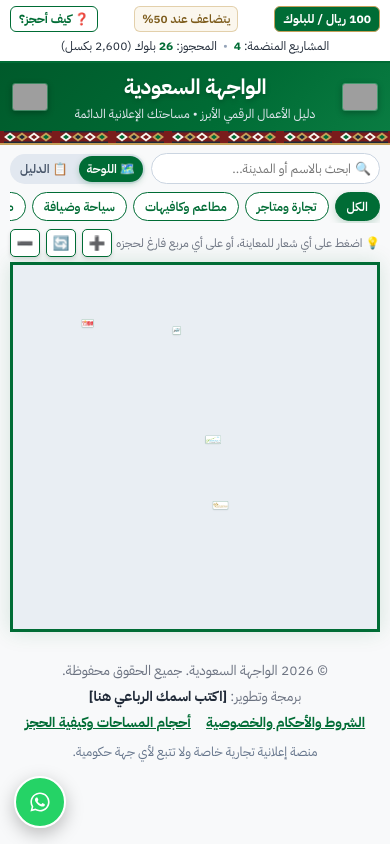
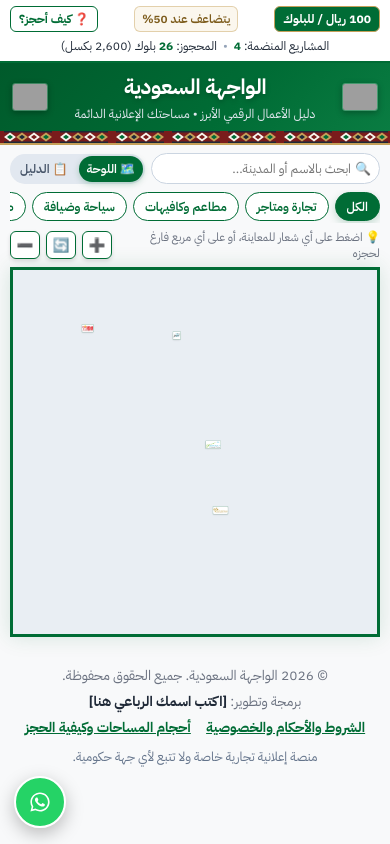
Before and after one commit to boanter17-oss/saudi-business-front, a plain HTML site: page index.html in a window 390 px wide. Drawn offline with Linux system fonts and the light colour scheme; grey boxes are pictures that could not be loaded.

Commit message:
Update index.html

```diff
--- a/index.html
+++ b/index.html
@@ -398,14 +398,15 @@
             display: flex;
             justify-content: center;
             align-items: flex-start;
-            gap: 18px;
-            padding: 0 18px;
+            gap: 14px;
+            padding: 0 12px;
             box-sizing: border-box;
         }
 
         .side-pattern {
-            width: 96px;
+            width: 88px;
             height: 1000px;
+            margin-top: 26px;
             border: 2px solid var(--accent-gold);
             border-radius: 8px;
             display: flex;
@@ -433,46 +434,47 @@
             text-shadow: none;
         }
 
+        /* تخطيط شبكي يفصل عمود الأزرار عن الشبكة تماماً */
         .grid-outer-wrapper {
-            position: relative;
-            max-width: 1000px;
+            display: grid;
+            grid-template-columns: 28px auto;
+            grid-template-rows: auto auto;
+            column-gap: 6px;
+            row-gap: 6px;
+            align-items: start;
+            max-width: 1044px;
             box-sizing: border-box;
         }
 
-        /* شريط التلميح وأزرار التكبير */
-        .grid-top-bar {
-            display: flex;
-            align-items: center;
-            justify-content: space-between;
-            margin-bottom: 6px;
-        }
-
         .grid-click-hint {
+            grid-column: 2;
+            grid-row: 1;
             font-size: 0.8rem;
             color: var(--muted-text);
             text-align: right;
+            line-height: 20px;
         }
 
         .zoom-controls-wrapper {
+            grid-column: 1;
+            grid-row: 2;
             position: sticky;
-            top: 62px;
+            top: 60px;
             z-index: 100;
-            width: 24px;
-            height: 0;
-            margin-right: -30px;
             display: flex;
             flex-direction: column;
-            gap: 5px;
+            gap: 6px;
+            align-items: center;
         }
 
         .zoom-btn-v {
-            width: 24px;
-            height: 26px;
+            width: 28px;
+            height: 28px;
             background-color: var(--pure-white);
             color: var(--saudi-green);
             border: 1.5px solid var(--saudi-green);
-            border-radius: 5px;
-            font-size: 0.75rem;
+            border-radius: 6px;
+            font-size: 0.82rem;
             font-weight: bold;
             cursor: pointer;
             display: flex;
@@ -490,6 +492,8 @@
         }
 
         .grid-scroll-wrapper {
+            grid-column: 2;
+            grid-row: 2;
             width: 1000px;
             height: 1000px;
             overflow: auto;
@@ -1195,25 +1199,33 @@
                 font-size: 0.78rem;
             }
 
+            /* تخطيط الجوال: التلميح وأزرار التكبير في صف واحد فوق الشبكة */
             .side-pattern { display: none; }
             .main-layout { padding: 0 10px; }
-            .grid-outer-wrapper { width: 100%; max-width: 100%; }
-
-            /* شريط التلميح وأزرار التكبير في صف واحد فوق الشبكة */
-            .grid-top-bar {
-                margin-bottom: 5px;
-            }
+            .grid-outer-wrapper {
+                width: 100%;
+                max-width: 100%;
+                grid-template-columns: 1fr auto;
+                column-gap: 8px;
+                row-gap: 5px;
+                align-items: center;
+            }
+
             .grid-click-hint {
-                font-size: 0.74rem;
-            }
+                grid-column: 1;
+                grid-row: 1;
+                font-size: 0.73rem;
+                line-height: 1.4;
+            }
+
             .zoom-controls-wrapper {
+                grid-column: 2;
+                grid-row: 1;
                 position: static;
-                width: auto;
-                height: auto;
-                margin: 0;
                 flex-direction: row;
                 gap: 6px;
             }
+
             .zoom-btn-v {
                 width: 30px;
                 height: 28px;
@@ -1221,6 +1233,8 @@
             }
 
             .grid-scroll-wrapper {
+                grid-column: 1 / -1;
+                grid-row: 2;
                 width: 100%;
                 height: auto;
                 max-height: 70vh;
@@ -1307,7 +1321,7 @@
     <!-- شريط السدو الأفقي للجوال -->
     <div class="mobile-sadu-strip" aria-hidden="true"></div>
 
-    <!-- 3. شريط الأدوات الموحد: البحث + تبديل العرض + التصنيفات -->
+    <!-- 3. شريط الأدوات الموحد: البحث + التصنيفات + تبديل العرض -->
     <div class="controls-toolbar">
         <div class="toolbar-row">
             <div class="search-box">
@@ -1333,13 +1347,12 @@
         <aside class="side-pattern sadu-right"></aside>
 
         <div class="grid-outer-wrapper">
-            <div class="grid-top-bar">
-                <span class="grid-click-hint">💡 اضغط على أي شعار للمعاينة، أو على أي مربع فارغ لحجزه</span>
-                <div class="zoom-controls-wrapper">
-                    <button id="zoom-in" class="zoom-btn-v" title="تكبير">➕</button>
-                    <button id="zoom-reset" class="zoom-btn-v" title="إعادة الضبط" style="font-size: 0.85rem;">🔄</button>
-                    <button id="zoom-out" class="zoom-btn-v" title="تصغير">➖</button>
-                </div>
+            <span class="grid-click-hint">💡 اضغط على أي شعار للمعاينة، أو على أي مربع فارغ لحجزه</span>
+
+            <div class="zoom-controls-wrapper">
+                <button id="zoom-in" class="zoom-btn-v" title="تكبير">➕</button>
+                <button id="zoom-reset" class="zoom-btn-v" title="إعادة الضبط" style="font-size: 0.85rem;">🔄</button>
+                <button id="zoom-out" class="zoom-btn-v" title="تصغير">➖</button>
             </div>
 
             <div class="grid-scroll-wrapper" id="gridScrollWrapper">
@@ -1687,7 +1700,6 @@
 
             // 1. بناء اللوحة والدليل معاً من ads.js
             function renderAds() {
-                // إزالة الشعارات القديمة مع الإبقاء على مؤشر التحديد
                 grid.querySelectorAll('.ad-block').forEach(el => el.remove());
                 directoryGrid.innerHTML = '';
                 activeCategories.clear();
@@ -1961,7 +1973,6 @@
                 if (gridX < 0) gridX = 0; if (gridY < 0) gridY = 0;
                 if (gridX > 990) gridX = 990; if (gridY > 990) gridY = 990;
 
-                // التأكد أن النقطة غير محجوزة
                 if (typeof adsData !== 'undefined' && Array.isArray(adsData)) {
                     const isOccupied = adsData.some(ad =>
                         (gridX < ad.x + ad.w) && (gridX + 10 > ad.x) &&
```
